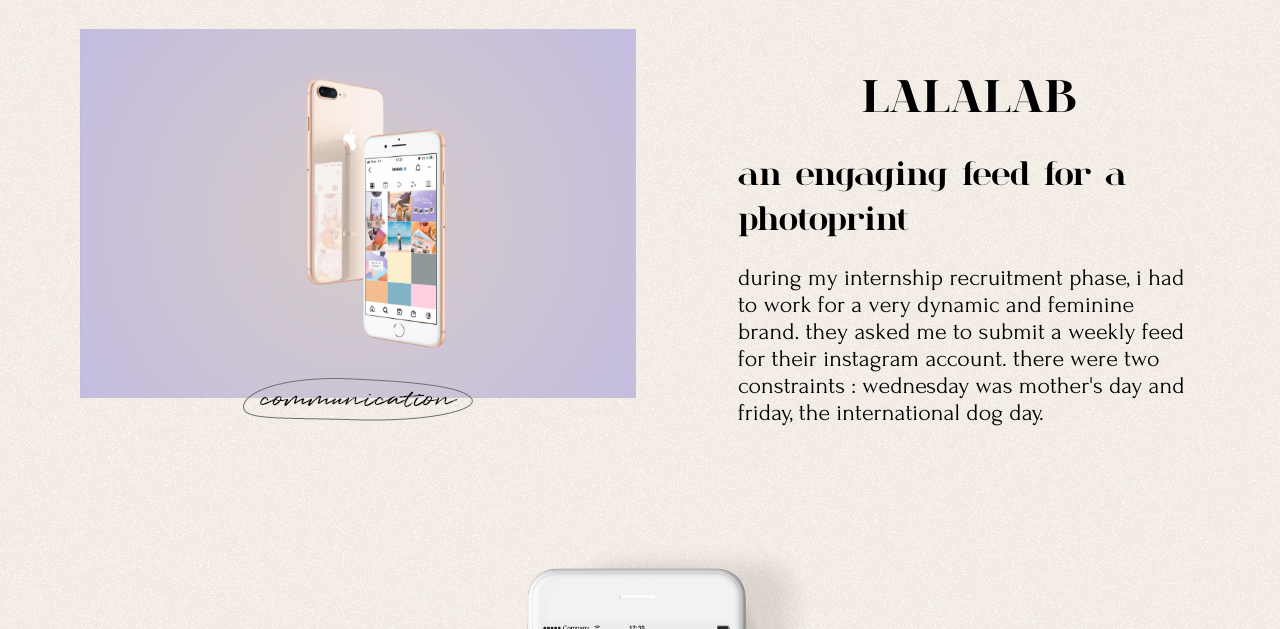
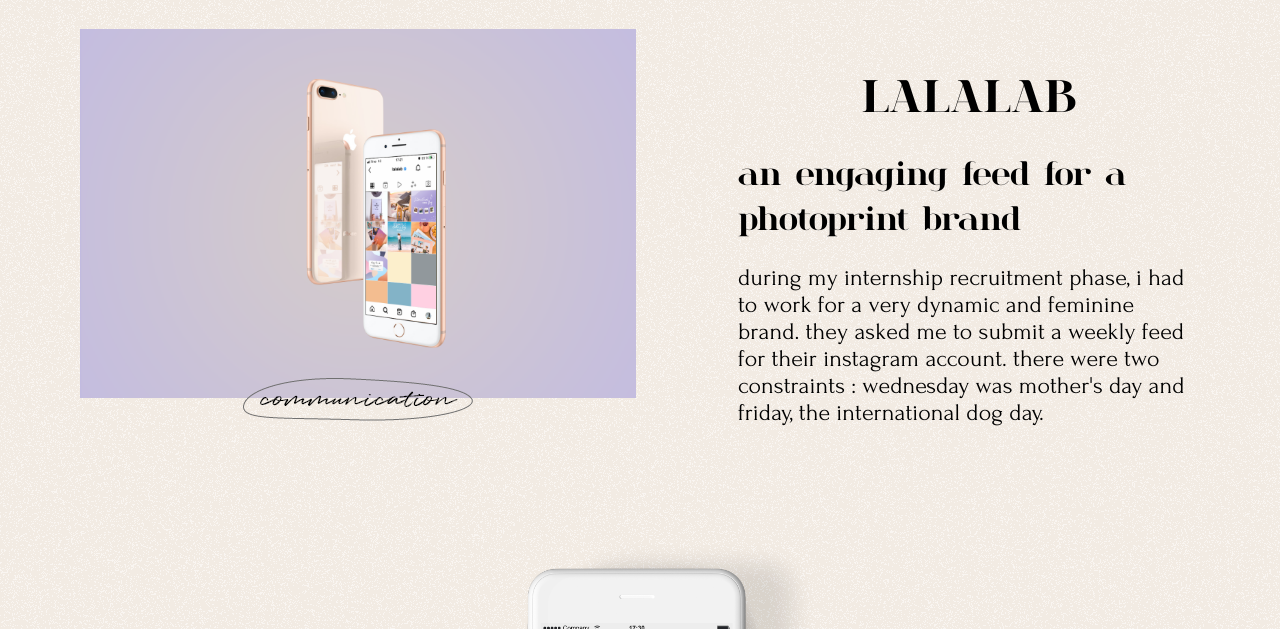
Before and after one commit to claireodt/eucacile, a plain HTML site: page lalalab.html in a window 1280 px wide. Shown: the part 171-800 px from the top of the page. Drawn offline with Linux system fonts and the light colour scheme.

Commit message:
erreur corrigée

```diff
--- a/css/styles.css
+++ b/css/styles.css
@@ -240,6 +240,7 @@
         .gettoknowme p#p2 {
             grid-column: 7/11;
             grid-row: 5/6;
+            margin-bottom: 40px;
         }
 
         .gettoknowme button#b2 {
--- a/lalalab.html
+++ b/lalalab.html
@@ -37,7 +37,7 @@
             <img src="img/lalalabproject.png" alt="Verax Project | eucacile">
             <figcaption><img src="img/figcaption2.png" alt="Communication | eucacile"></figcaption>
         </figure>
-        <h2>an engaging feed for a photoprint</h2>
+        <h2>an engaging feed for a photoprint brand</h2>
         <p>during my internship recruitment phase, i had to work for a very dynamic and feminine brand. they asked me to submit a weekly feed for their instagram account. there were two constraints : wednesday was mother's day and friday, the international dog day.</p>
     </section>
 
```
